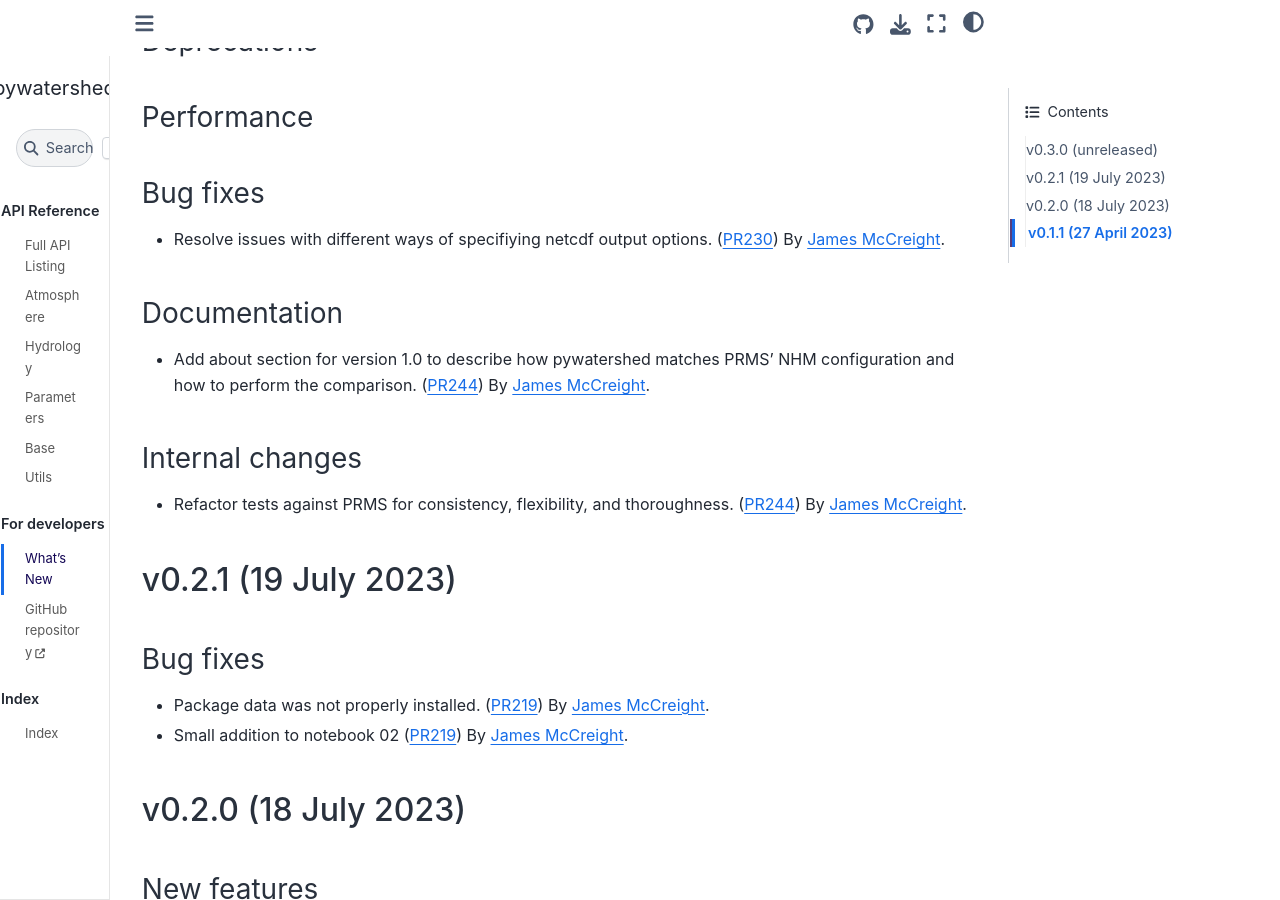
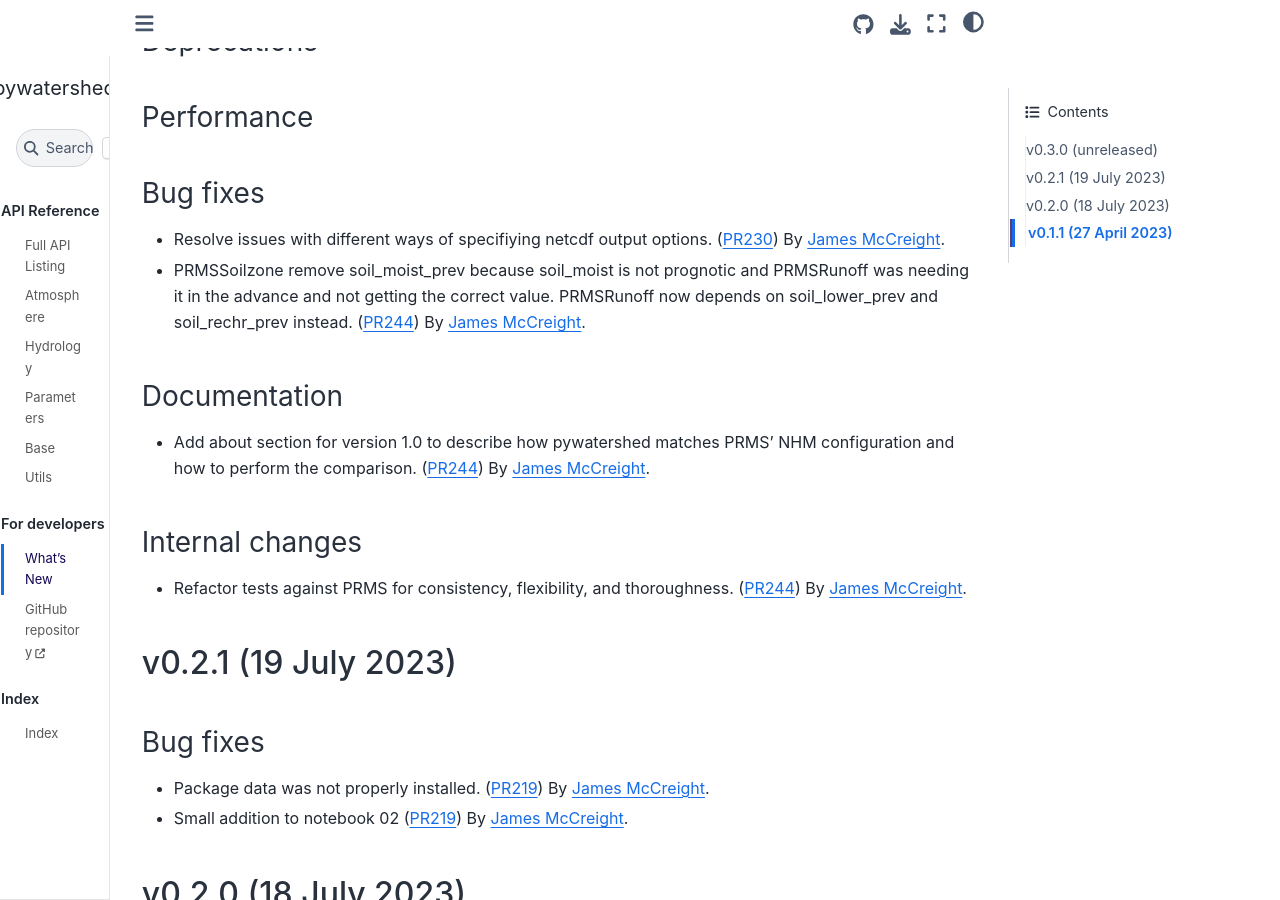
Before and after one commit to EC-USGS/pywatershed, a Sphinx documentation site: the page built from doc/whats-new.rst, in a window 1280 px wide and 900 px high, scrolled down 643 px. Built offline with Sphinx 7.4.7 and the Sphinx Book theme 1.1.4, drawn with Linux system fonts in a browser that asks for light colours; pages that are not in the unit, such as notebooks, are missing from menus.

Commit message:
update whats new for soil_moist_prev bug fix

```diff
--- a/doc/whats-new.rst
+++ b/doc/whats-new.rst
@@ -41,7 +41,10 @@ Bug fixes
 ~~~~~~~~~
 - Resolve issues with different ways of specifiying netcdf output options.
   (:pull:`230`) By `James McCreight <https://github.com/jmccreight>`_.
-
+- PRMSSoilzone remove soil_moist_prev because soil_moist is not prognotic and
+  PRMSRunoff was needing it in the advance and not getting the correct value.
+  PRMSRunoff now depends on soil_lower_prev and soil_rechr_prev instead.
+  (:pull:`244`) By `James McCreight <https://github.com/jmccreight>`_.
 
 Documentation
 ~~~~~~~~~~~~~
```
